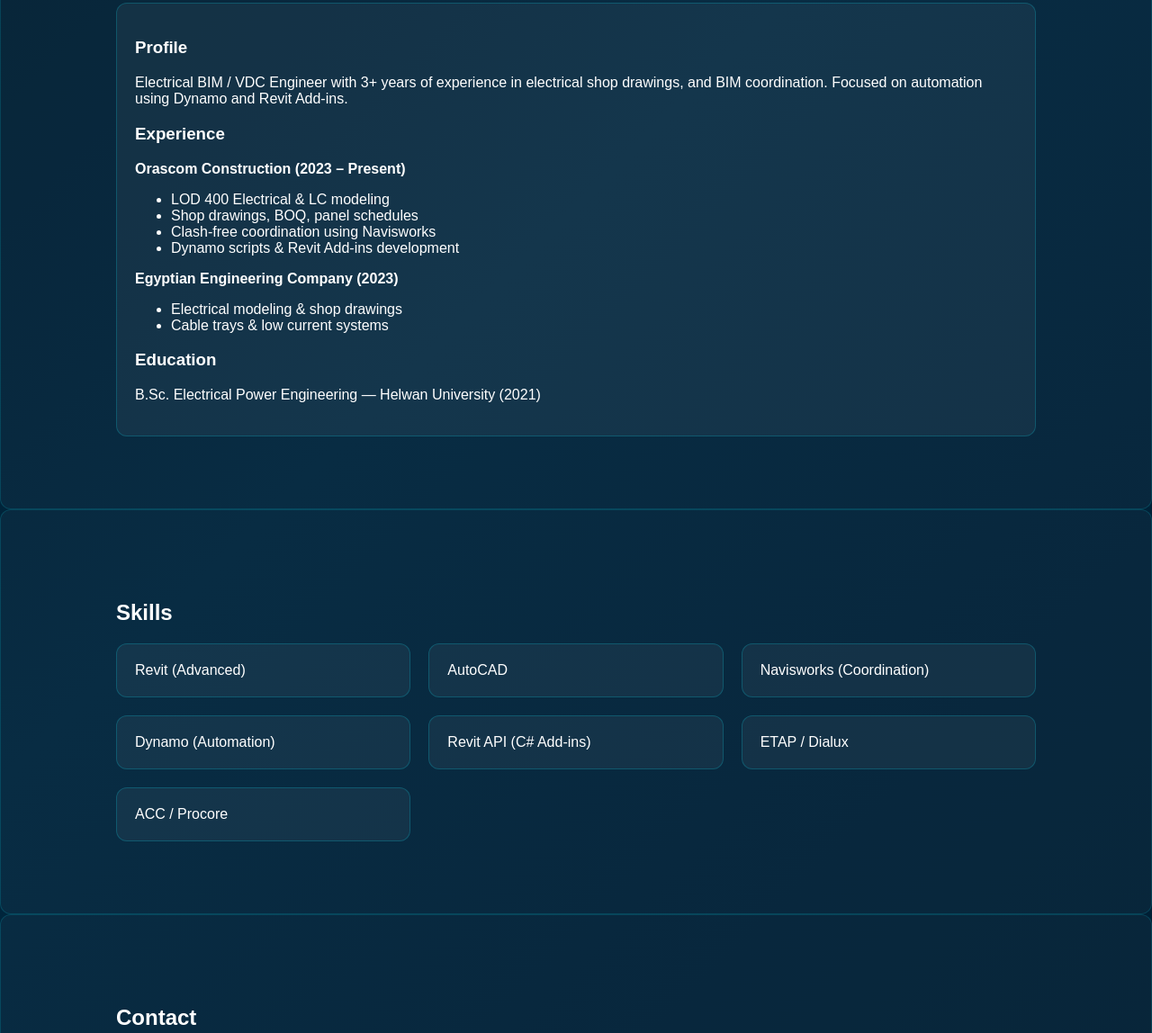
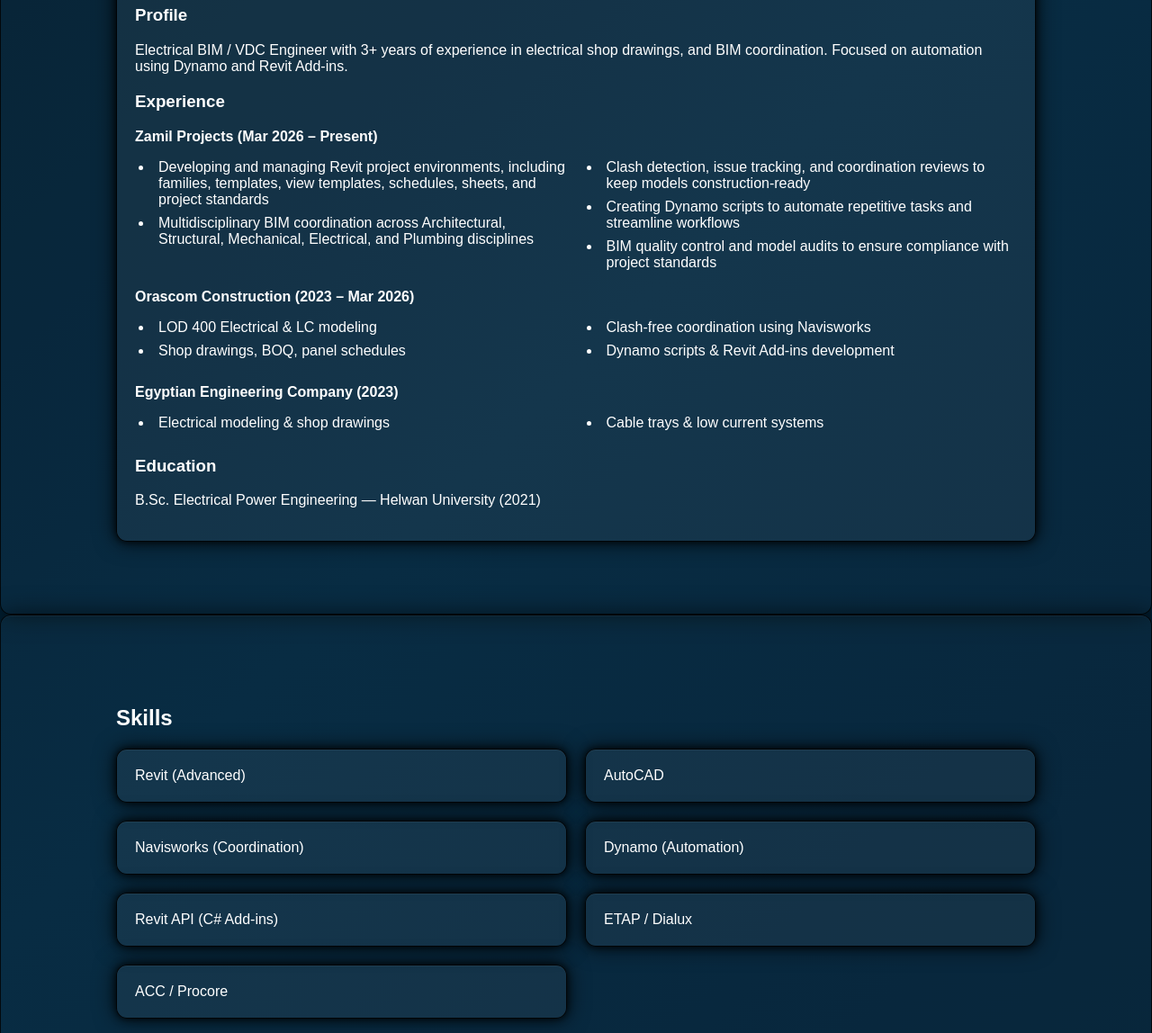
Before and after one commit to Eng-Amir-M-Hamza/Amir-Portfolio, a plain HTML site: page index.html in a window 1280 px wide. Shown: the part 1934-3082 px from the top of the page at 90% size. Drawn offline with Linux system fonts and the light colour scheme.

Commit message:
Add files via upload

```diff
--- a/index.html
+++ b/index.html
@@ -118,8 +118,17 @@
 
 <h3>Experience</h3>
 
-<p><b>Orascom Construction (2023 – Present)</b></p>
-<ul>
+<p><b>Zamil Projects (Mar 2026 – Present)</b></p>
+<ul class="two-col">
+<li>Developing and managing Revit project environments, including families, templates, view templates, schedules, sheets, and project standards</li>
+<li>Multidisciplinary BIM coordination across Architectural, Structural, Mechanical, Electrical, and Plumbing disciplines</li>
+<li>Clash detection, issue tracking, and coordination reviews to keep models construction-ready</li>
+<li>Creating Dynamo scripts to automate repetitive tasks and streamline workflows</li>
+<li>BIM quality control and model audits to ensure compliance with project standards</li>
+</ul>
+
+<p><b>Orascom Construction (2023 – Mar 2026)</b></p>
+<ul class="two-col">
 <li>LOD 400 Electrical & LC modeling</li>
 <li>Shop drawings, BOQ, panel schedules</li>
 <li>Clash-free coordination using Navisworks</li>
@@ -127,7 +136,7 @@
 </ul>
 
 <p><b>Egyptian Engineering Company (2023)</b></p>
-<ul>
+<ul class="two-col">
 <li>Electrical modeling & shop drawings</li>
 <li>Cable trays & low current systems</li>
 </ul>
--- a/style.css
+++ b/style.css
@@ -115,30 +115,39 @@
 /* GRID */
 .grid {
 display:grid;
-grid-template-columns:repeat(auto-fit,minmax(250px,1fr));
+grid-template-columns:repeat(2,1fr);
 gap:20px;
+}
+
+@media (max-width:640px) {
+.grid {
+grid-template-columns:1fr;
+}
 }
 
 /* CARDS */
 .card {
 background:rgba(255,255,255,0.05);
-border:1px solid rgba(0,234,255,0.2);
+border:1px solid rgba(0,0,0,0.9);
 padding:20px;
 border-radius:12px;
 cursor:pointer;
 transition:0.3s;
+box-shadow:0 0 25px rgba(0,0,0,0.75), 0 0 8px rgba(0,0,0,0.9), inset 0 1px 0 rgba(255,255,255,0.05);
 }
 
 .card:hover {
 transform:translateY(-5px);
-box-shadow:0 0 30px rgba(0,234,255,0.3);
+border-color:#000;
+box-shadow:0 0 45px rgba(0,0,0,0.95), 0 0 15px rgba(0,0,0,1), inset 0 1px 0 rgba(255,255,255,0.08);
 }
 
 /* GLASS */
 .glass {
 background:rgba(255,255,255,0.03);
-border:1px solid rgba(0,234,255,0.15);
+border:1px solid rgba(0,0,0,0.8);
 border-radius:12px;
+box-shadow:0 0 28px rgba(0,0,0,0.6), inset 0 1px 0 rgba(255,255,255,0.04);
 }
 
 /* IMAGE SLIDER */
@@ -155,15 +164,16 @@
 .slider img {
 height:350px;
 border-radius:12px;
-border:1px solid rgba(0,234,255,0.2);
+border:1px solid rgba(0,0,0,0.8);
 flex-shrink:0;
 transition:0.3s;
 cursor:pointer;
+box-shadow:0 0 16px rgba(0,0,0,0.5);
 }
 
 .slider img:hover {
 transform:scale(1.02);
-box-shadow:0 0 25px rgba(0,234,255,0.3);
+box-shadow:0 0 30px rgba(0,0,0,0.8);
 }
 
 /* IMAGE POPUP */
@@ -187,7 +197,7 @@
 max-width:95%;
 max-height:95%;
 border-radius:12px;
-box-shadow:0 0 40px rgba(0,234,255,0.4);
+box-shadow:0 0 45px rgba(0,0,0,0.8);
 }
 
 /* FIXED ONLY LINE */
@@ -269,3 +279,23 @@
 color:#ff9900;
 border:1px solid rgba(255,153,0,0.4);
 }
+
+/* COMPACT TWO-COLUMN EXPERIENCE BULLETS */
+.two-col {
+column-count:2;
+column-gap:35px;
+margin:10px 0 20px;
+padding-left:20px;
+}
+
+.two-col li {
+break-inside:avoid;
+margin-bottom:8px;
+padding-left:6px;
+}
+
+@media (max-width:640px) {
+.two-col {
+column-count:1;
+}
+}
```
Also changed, not shown: 1 other file.
